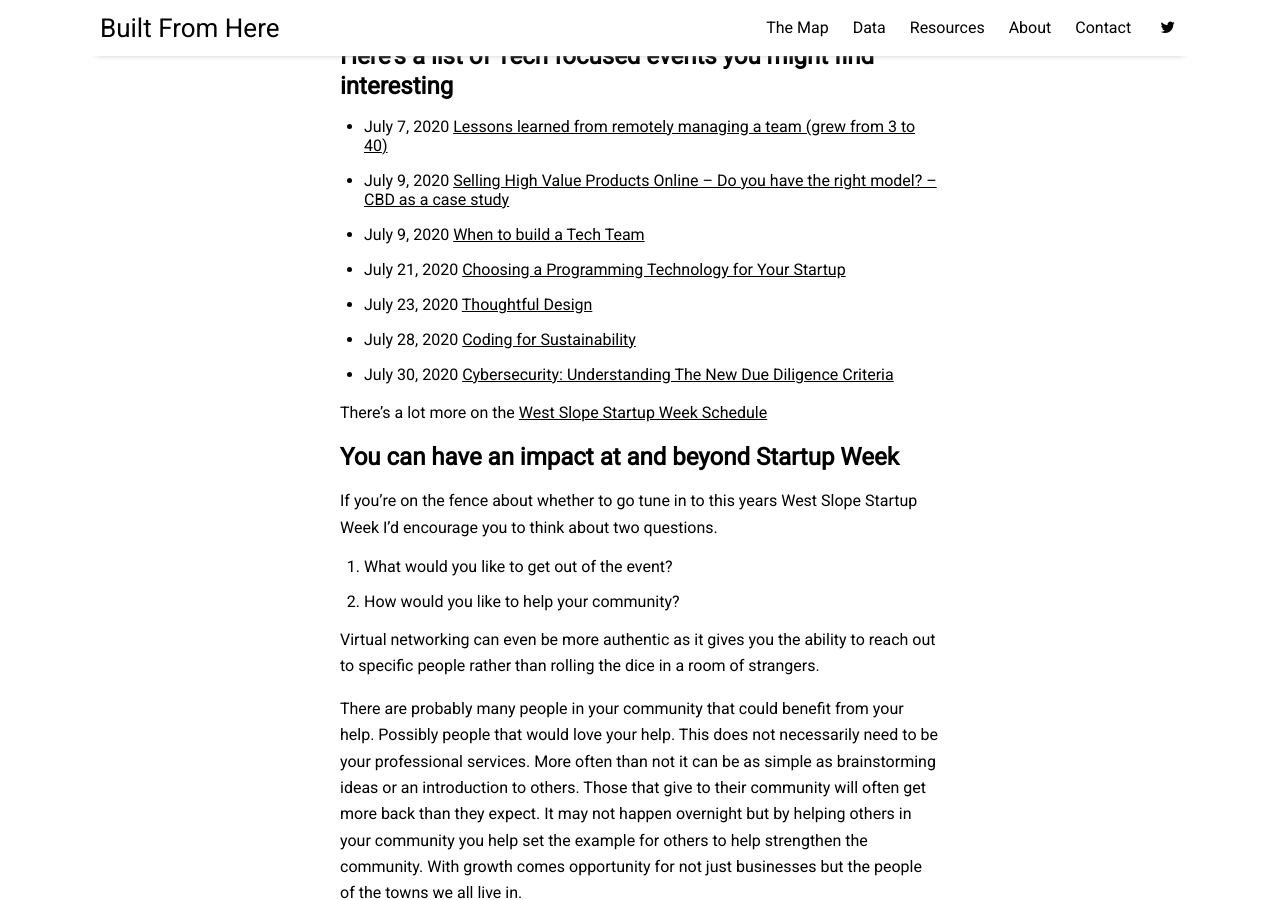
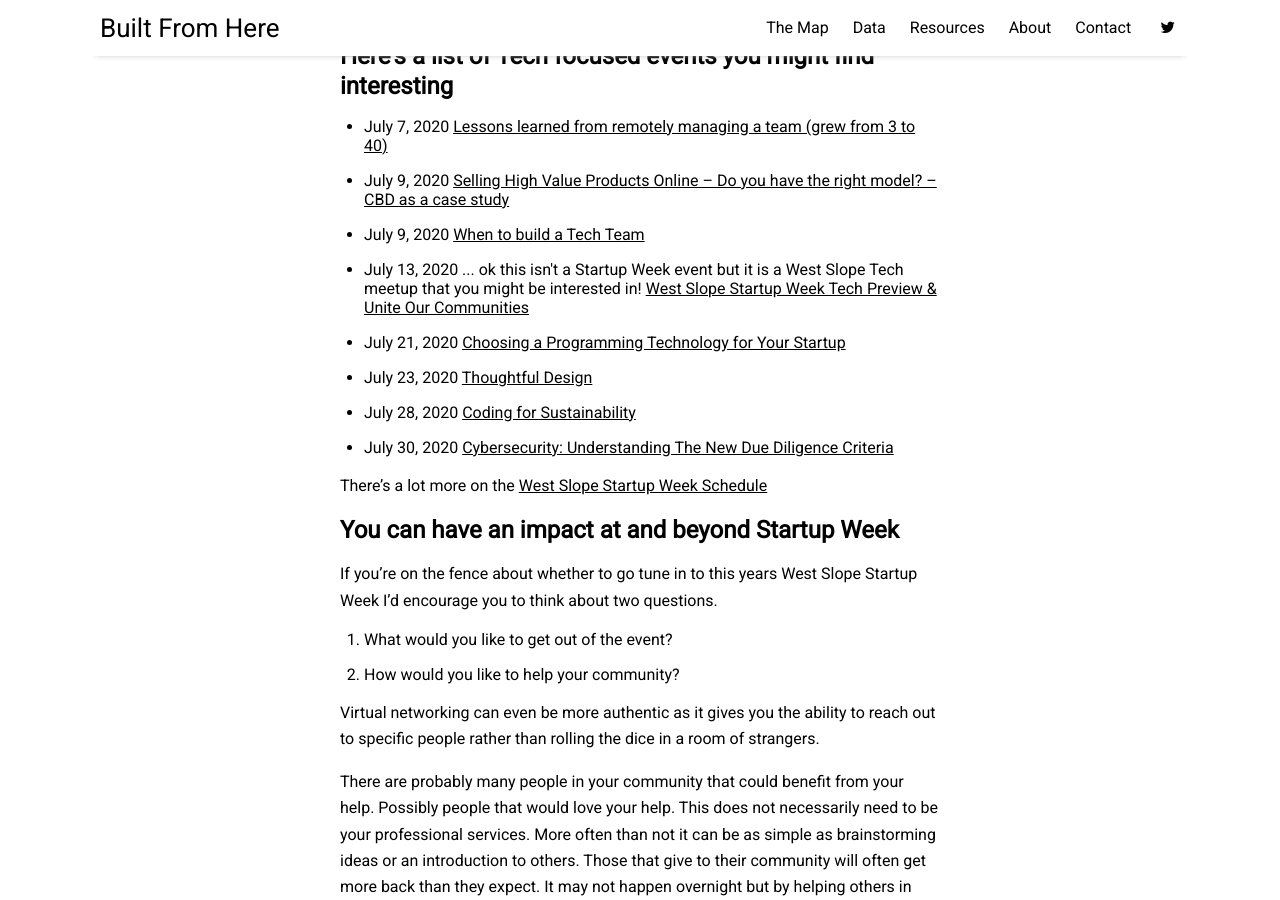
Before and after one commit to justinlewis/built-from-here, a Jekyll site: the page built from _posts/2020-02-29-rural-startup-week.md, in a window 1280 px wide and 900 px high, scrolled down 2466 px. Built offline with Jekyll 4.4.1, drawn with Linux system fonts in a browser that asks for light colours; nearby versions of some CDN libraries.

Commit message:
change date

```diff
--- a/_posts/2020-02-29-rural-startup-week.md
+++ b/_posts/2020-02-29-rural-startup-week.md
@@ -83,6 +83,10 @@ Indeed this is not an ideal situation for a conference and it isn't as easy to n
     July 9, 2020 <a href="https://techstarsstartupweekwestslope202.sched.com/event/ceWh/when-to-build-a-tech-team" target="_blank">When to build a Tech Team</a>
   </li>
   <li>
+    July 13, 2020 ... ok this isn't a Startup Week event but it is a West Slope Tech meetup that you might be interested in! <a href="https://www.meetup.com/Roaring-Fork-Technologists/events/271762668/" target="_blank">West Slope Startup Week Tech Preview & Unite Our Communities
+</a>
+  </li>
+  <li>
     July 21, 2020 <a href="https://techstarsstartupweekwestslope202.sched.com/event/ceVU/choosing-a-programming-technology-for-your-startup" target="_blank">Choosing a Programming Technology for Your Startup</a>
   </li>
   <li>
```
